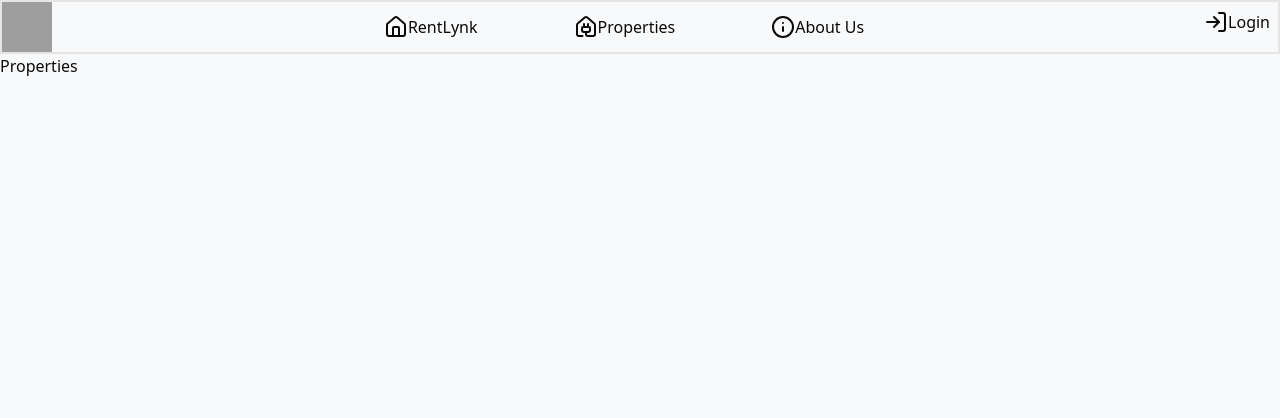
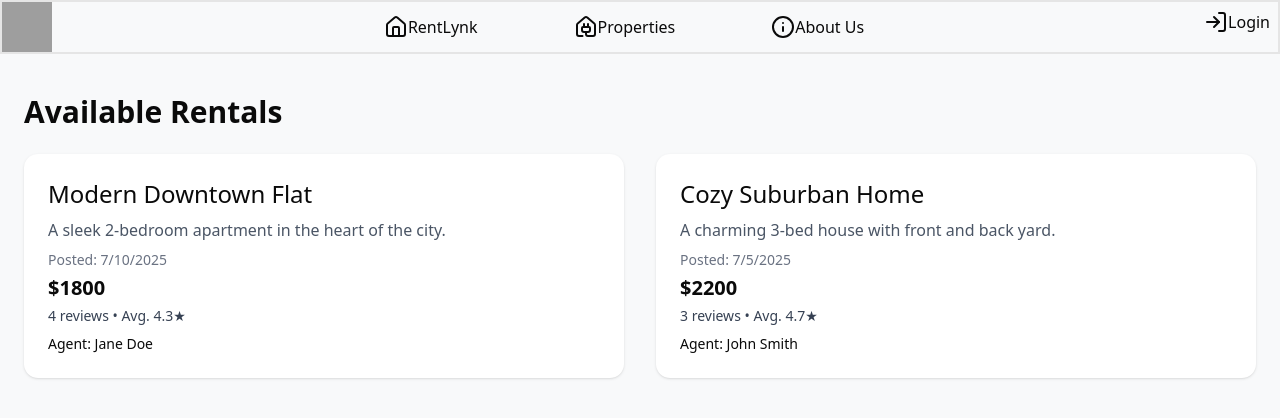
Before and after one commit to aghogho-dev/RentLynk, a Next.js app in the folder rentlynk/: page /properties in a window 1280 px wide. Shown: the top 418 px of the page. Built offline with nearby package versions, Linux system fonts and the light colour scheme; no server answers; grey boxes are pictures that could not be loaded.

Commit message:
feat: create properties page layout and structure

```diff
--- a/rentlynk/app/(website)/properties/page.tsx
+++ b/rentlynk/app/(website)/properties/page.tsx
@@ -1,9 +1,65 @@
-import React from 'react'
+// File: app/(website)/properties/page.tsx
+'use client';
 
-function Properties() {
+import { useSession } from 'next-auth/react';
+import Link from 'next/link';
+
+export default function PropertiesPage() {
+  const { data: session } = useSession();
+
+  // TODO: replace this stub with real data fetching
+  const properties = [
+    {
+      slug: 'modern-downtown-flat',
+      name: 'Modern Downtown Flat',
+      description: 'A sleek 2-bedroom apartment in the heart of the city.',
+      datePosted: '2025-07-10',
+      price: 1800,
+      reviews: [4, 5, 5, 3],
+      agent: { name: 'Jane Doe', contact: 'jane.doe@example.com' },
+    },
+    {
+      slug: 'cozy-suburban-home',
+      name: 'Cozy Suburban Home',
+      description: 'A charming 3-bed house with front and back yard.',
+      datePosted: '2025-07-05',
+      price: 2200,
+      reviews: [5, 5, 4],
+      agent: { name: 'John Smith', contact: 'john.smith@example.com' },
+    },
+  ];
+
   return (
-    <div> Properties  </div>
-  )
+    <main className="px-6 py-10">
+      <h1 className="text-3xl font-semibold mb-6">Available Rentals</h1>
+      <div className="grid grid-cols-1 md:grid-cols-2 gap-8">
+        {properties.map((property) => (
+          <Link
+            key={property.slug}
+            href={`/properties/${property.slug}`}
+            className="block bg-white p-6 rounded-xl shadow hover:shadow-lg transition"
+          >
+            <h2 className="text-2xl font-medium mb-2">{property.name}</h2>
+            <p className="text-gray-600 mb-2">{property.description}</p>
+            <p className="text-sm text-gray-500 mb-1">
+              Posted: {new Date(property.datePosted).toLocaleDateString()}
+            </p>
+            <p className="text-xl font-bold mb-1">${property.price}</p>
+            <p className="text-sm text-gray-700 mb-2">
+              {property.reviews.length} review{property.reviews.length !== 1 && 's'} • Avg.{' '}
+              {(property.reviews.reduce((a, b) => a + b, 0) / property.reviews.length).toFixed(1)}★
+            </p>
+            <p className="text-sm">
+              Agent: {property.agent.name}
+              {session && (
+                <span className="block text-gray-500">
+                  Contact: {property.agent.contact}
+                </span>
+              )}
+            </p>
+          </Link>
+        ))}
+      </div>
+    </main>
+  );
 }
-
-export default Properties
```
